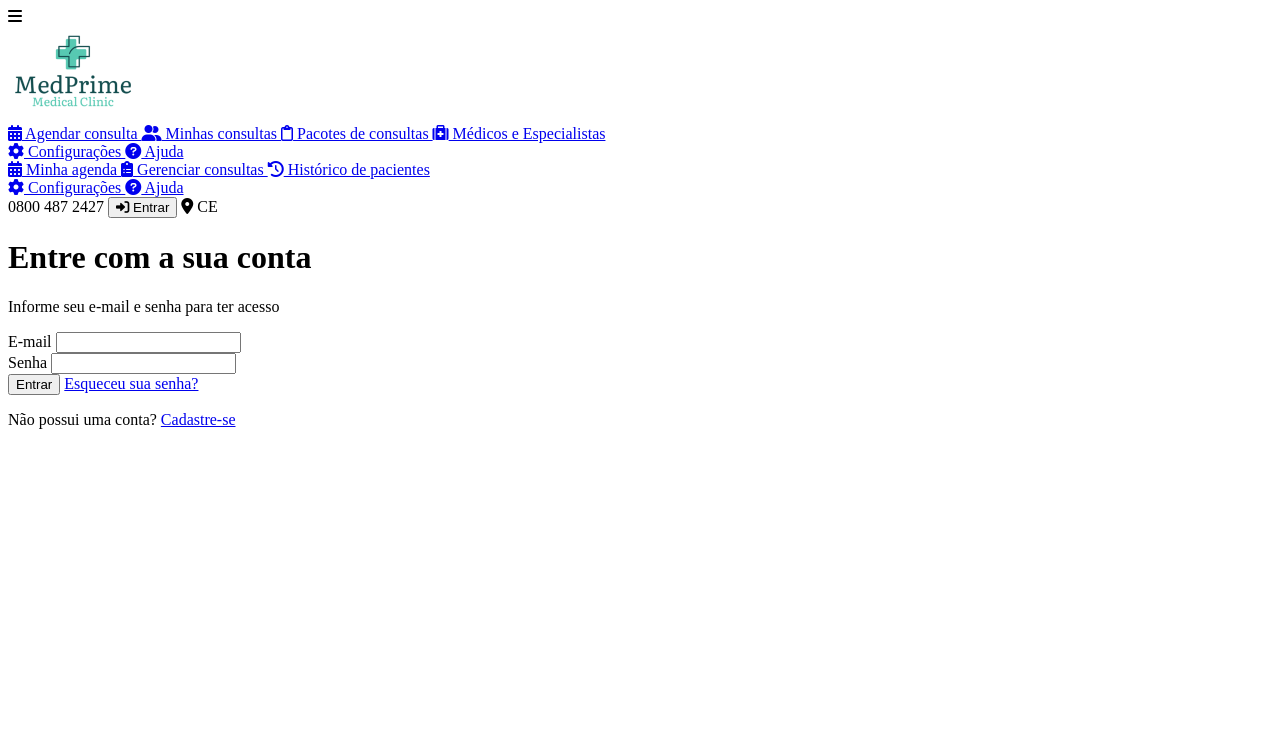
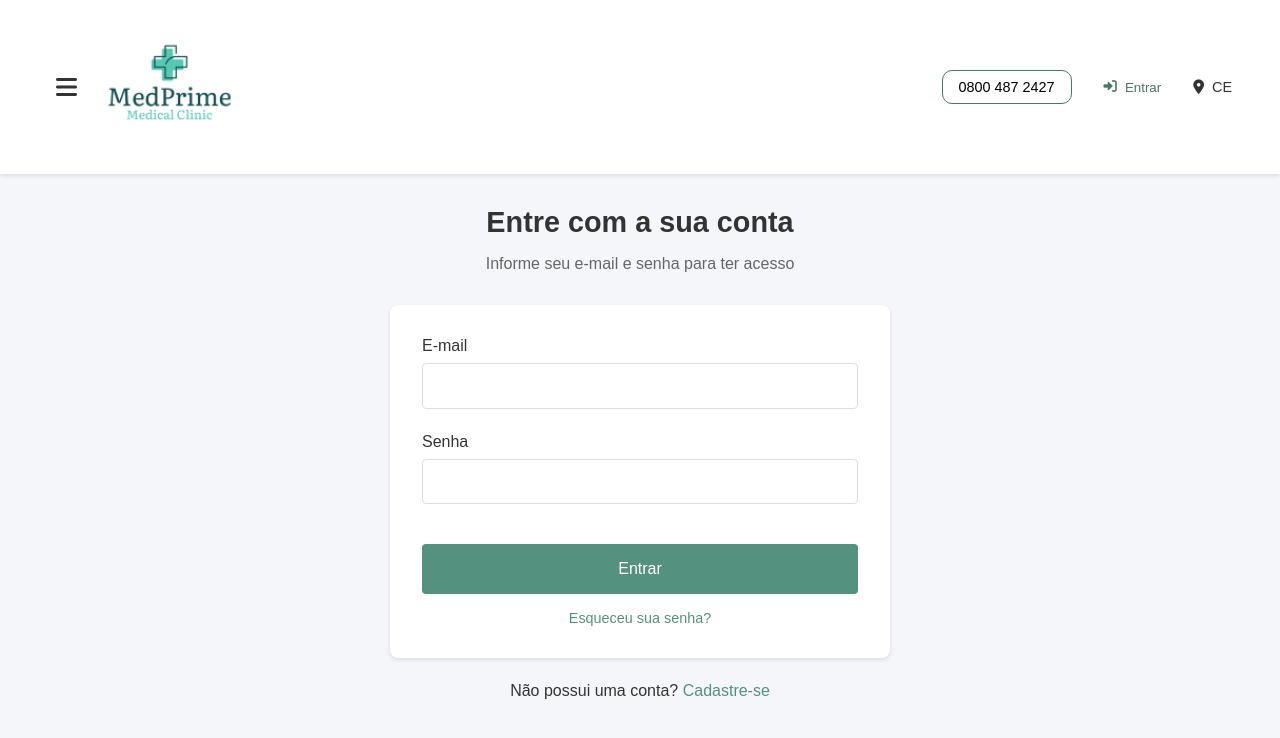
Before and after one commit to CharlesDFranca/frontend-include, a plain HTML site: page login.html in a window 1280 px wide. Drawn offline with nearby package versions, Linux system fonts and the light colour scheme; the site is published under a folder, as on GitHub Pages, so addresses that start at the root find nothing.

Commit message:
remove ./ css imports

```diff
--- a/cadastrocliente.html
+++ b/cadastrocliente.html
@@ -8,7 +8,7 @@
       href="https://cdnjs.cloudflare.com/ajax/libs/font-awesome/6.0.0/css/all.min.css"
       rel="stylesheet"
     />
-    <link href="/cadastro-cliente.css" rel="stylesheet" />
+    <link href="cadastro-cliente.css" rel="stylesheet" />
     <script src="script.js"></script>
   </head>
   <body class="cadastro-cliente">
--- a/login.html
+++ b/login.html
@@ -8,7 +8,7 @@
       href="https://cdnjs.cloudflare.com/ajax/libs/font-awesome/6.0.0/css/all.min.css"
       rel="stylesheet"
     />
-    <link href="/login.css" rel="stylesheet" />
+    <link href="login.css" rel="stylesheet" />
     <script src="script.js"></script>
   </head>
   <body>
```
Also changed, not shown: cadastromedico.html (+1 -1 lines), calendly.html (+1 -1 lines), index.html (+1 -1 lines).
